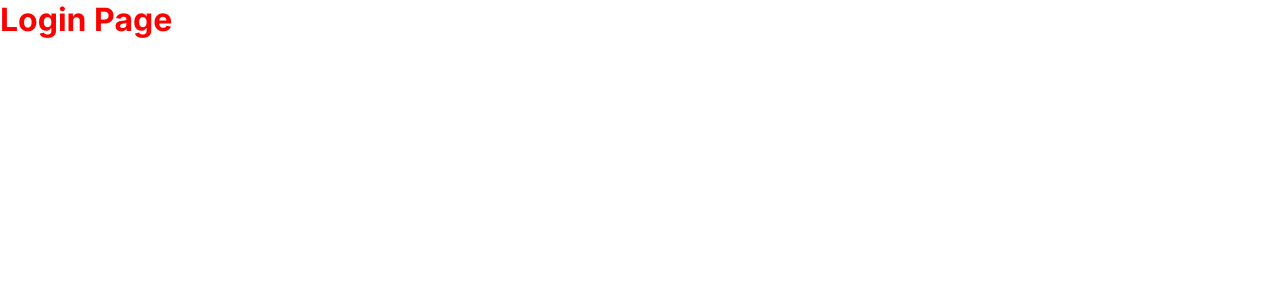
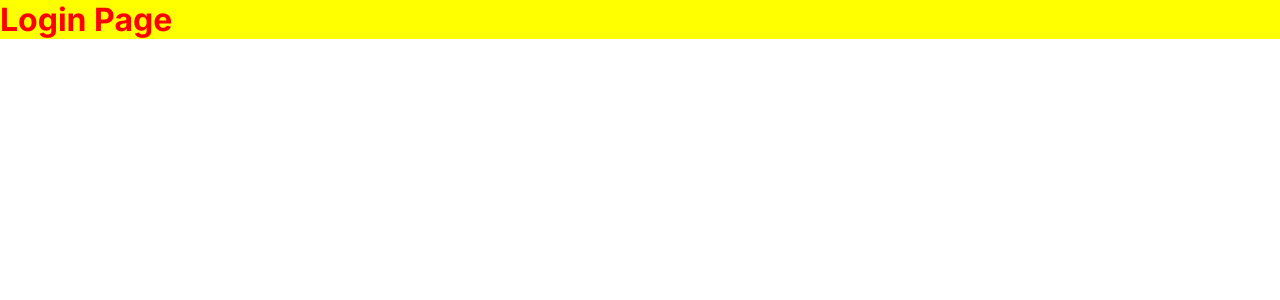
Before and after one commit to Avinashvns/nextjslearn, a Next.js app: page /login in a window 1280 px wide. Shown: the top 300 px of the page. Built offline with nearby package versions, Linux system fonts and the light colour scheme.

Commit message:
color use setState

```diff
--- a/src/app/login/page.js
+++ b/src/app/login/page.js
@@ -1,9 +1,12 @@
+'use client'
+import { useState } from "react";
 
 
 const Login = () => {
+    const [hstyle, setHstyle] = useState({ backgroundColor: 'yellow' })
     return (
         <diV>
-            <h1>Login Page</h1>
+            <h1 style={hstyle}>Login Page</h1>
         </diV>
     )
 }
```
